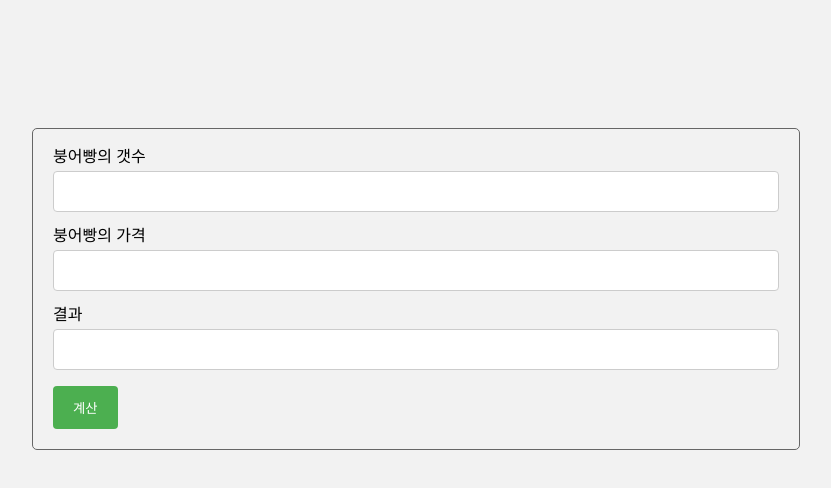
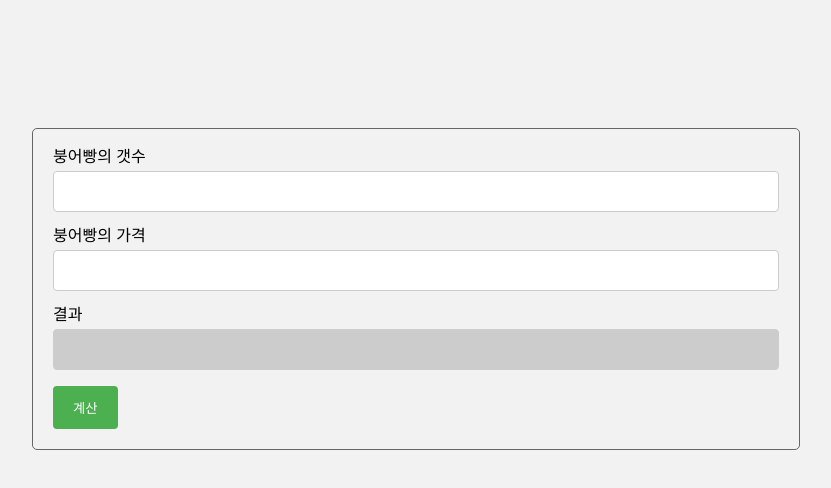
Before and after one commit to ipodo-jooth/pododang, a website: page src/fish.html in a window 1280 px wide. Shown: the whole page, without its empty margins (224-1055 px from the left). Drawn offline with Linux system fonts and the light colour scheme.

Commit message:
modified fish.html

```diff
--- a/src/fish.html
+++ b/src/fish.html
@@ -15,6 +15,9 @@ input[type=submit] { background-color: #4CAF50; color: white; padding: 12px 20px
 
 input[type=submit]:hover { background-color: #45a049; }
 
+input[type=text]:-moz-read-only { background-color: #ccc; cursor:not-allowed;}
+input[type=text]:read-only { background-color: #ccc; cursor:not-allowed;}
+
 .container { border: 1px solid #666; border-radius: 5px; background-color: #f2f2f2; padding: 20px; margin: auto; margin-top: 10%; width: 60%;}
 </style>
 </head>
@@ -28,7 +31,7 @@ input[type=submit]:hover { background-color: #45a049; }
     <input type="text" id="lname" name="lastname">
 
     <label for="result">결과</label>
-    <input type="text" id="result" name="result">
+    <input type="text" id="result" name="result" readonly>
 
     <input type="submit" value="계산">
   </form>
```
